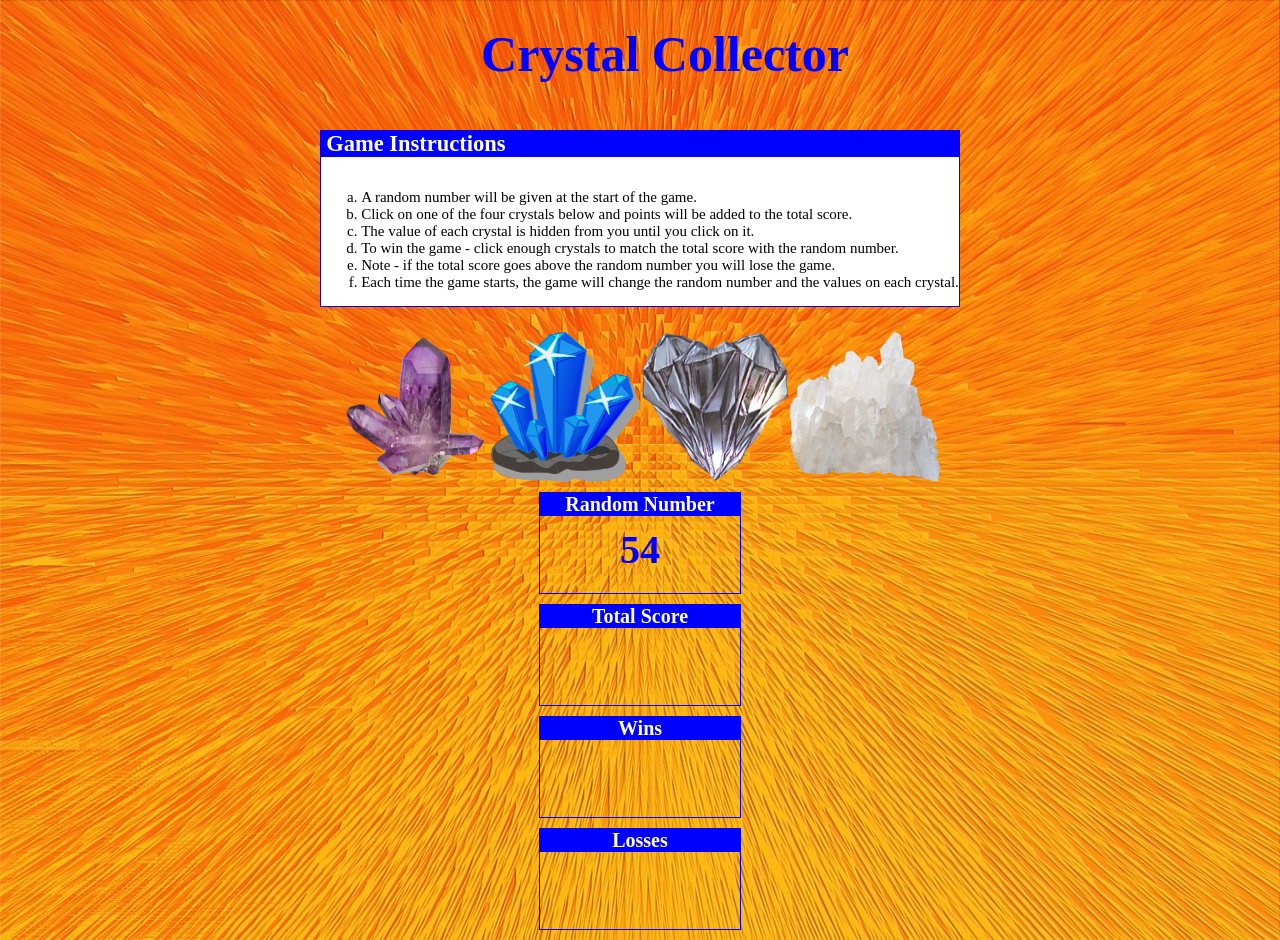
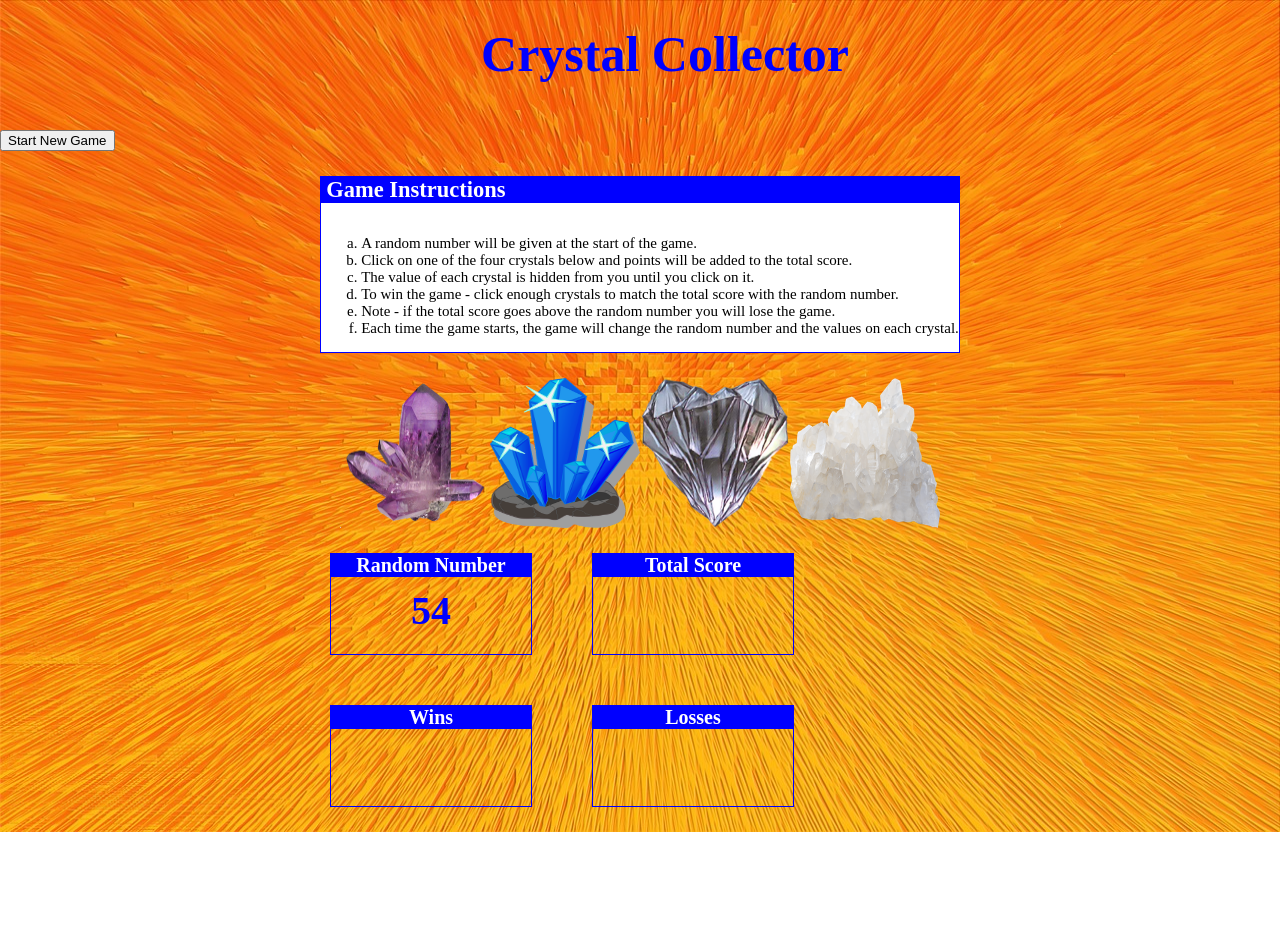
Before and after one commit to regina7361/unit-4-game, a plain HTML site: page index.html in a window 1280 px wide. Shown: the top 940 px of the page. After the commit the page ends 832 px from the top, so only its background shows below. Drawn offline with nearby package versions, Linux system fonts and the light colour scheme.

Commit message:
fixed if statements and added startover function

```diff
--- a/assets/css/style.css
+++ b/assets/css/style.css
@@ -25,27 +25,57 @@ body {
     width: 200px;
     height: 100px;
     text-align: center;
-    margin: 10px;
-    margin-bottom: 10px;
-    margin-right: auto;
-    margin-left: auto;
+    margin-top: 25px;
+    margin-bottom: 25px;
+    margin-right: 10px;
+    margin-left: 330px;
     display: table;
     border: 1px solid blue;
+    float: left;
 }
 
-.randomHead2 {
+.totalHead {
+    font-size: 20px;
+    font-family: "Times New Roman", Times, serif;
+    width: 200px;
+    height: 100px;
+    text-align: center;
+    margin-top: 25px;
+    margin-bottom: 25px;
+    margin-left: 50px;
+    display: table;
+    border: 1px solid blue;
+    float: left;
+}
+
+.winsHead {
     clear: left;
     font-size: 20px;
     font-family: "Times New Roman", Times, serif;
     width: 200px;
     height: 100px;
     text-align: center;
-    margin: 10px;
-    margin-top: 10px;
-    margin-right: auto;
-    margin-left: auto;
+    margin-top: 25px;
+    margin-bottom: 25px;
+    margin-right: 10px;
+    margin-left: 330px;
     display: table;
     border: 1px solid blue;
+    float: left;
+}
+
+.lossHead {
+    font-size: 20px;
+    font-family: "Times New Roman", Times, serif;
+    width: 200px;
+    height: 100px;
+    text-align: center;
+    margin-top: 25px;
+    margin-bottom: 25px;
+    margin-left: 50px;
+    display: table;
+    border: 1px solid blue;
+    float: left;
 }
 
 #instructions {
--- a/assets/javascript/game.js
+++ b/assets/javascript/game.js
@@ -19,6 +19,7 @@ function setup() {
 }
 
 $(".crystals").click(handleClick);
+$("#startOver").click(startOver);
 }
 
 //make crystals clickable and add teh crystal numbers together
@@ -31,22 +32,40 @@ function handleClick(e) {
 //when a user clicks a crystal display number in Total Score box
     $("#totalScore").text(totalScore);
     console.log(x);
-}
 
 //if total score matches random number increment wins
     if(totalScore == randomNumber){
         winCount++;
         document.getElementById('wins').innerHTML = winCount;
-    alert('You Win!');
+        setTimeout(function() { alert("You Win!"); });
     }
 
 //if total score exceeds random number
     else if(totalScore > randomNumber){
         lossCount++;
         document.getElementById('loss').innerHTML = lossCount;
-    alert('You Lose!');
+        setTimeout(function() { alert("You Lose!"); });
+    }
 }
 
-//clear random number
-//clear crystal numbers
+//clear random number, total Score number
 //start a new game
+function startOver(e) {
+    console.log("help");
+
+   $("#totalScore").text("");
+
+   totalScore = 0;
+
+   var randomNumber = Math.floor(Math.random() * 100) + 1;
+    console.log(randomNumber);
+
+    document.getElementById('randomNum').innerHTML = randomNumber;
+
+    for(let i = 0; i < 4; i++) {
+        let crystalNum = Math.floor(Math.random() * 10) + 1;
+        $("[data-id=cry" + i + "]").attr("value", crystalNum);
+        console.log($("[data-id=cry" + i + "]"));
+        console.log(crystalNum);
+        }
+}
--- a/index.html
+++ b/index.html
@@ -6,6 +6,8 @@
     </head>
     <body onLoad="setup();">
         <header id="title">Crystal Collector</header>
+
+        <button id="startOver">Start New Game</button>
 
         <div id="instructions">
             <h2>Game Instructions</h2>
@@ -40,17 +42,17 @@
             <div id="randomNum"></div>
         </div>
 
-        <div class="randomHead">
+        <div class="totalHead">
             <h4>Total Score</h4>
             <div id="totalScore"></div>
         </div>
 
-        <div class="randomHead2">
+        <div class="winsHead">
             <h4>Wins</h4>
             <div id="wins"></div>
         </div>
 
-        <div class="randomHead2">
+        <div class="lossHead">
             <h4>Losses</h4>
             <div id="loss"></div>
         </div>
```
Lines whose indentation alone changed are shown as unchanged.
